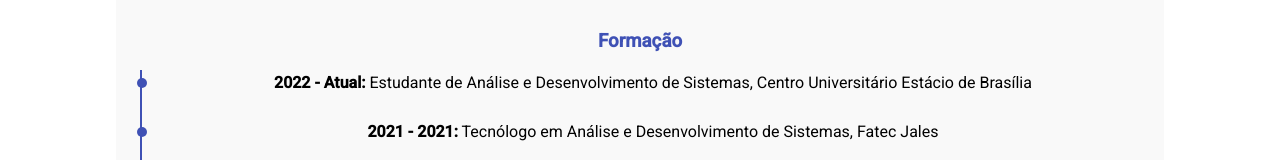
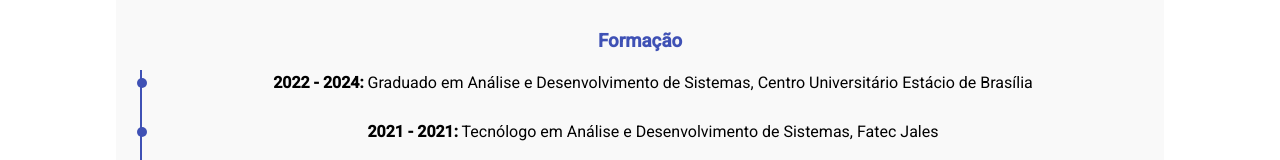
Before and after one commit to Gilvan-R-A/portfolio, an Angular app: page /about in a window 1280 px wide. Shown: the part 320-480 px from the top of the page. Built offline with nearby package versions, Linux system fonts and the light colour scheme.

Commit message:
refactor: "about" section text updated

```diff
--- a/src/app/about/about.component.html
+++ b/src/app/about/about.component.html
@@ -10,7 +10,7 @@
 
     <h3>Formação</h3>
     <ul class="timeline">
-        <li><strong>2022 - Atual:</strong> Estudante de Análise e Desenvolvimento de Sistemas, Centro Universitário Estácio de Brasília</li>
+        <li><strong>2022 - 2024:</strong> Graduado em Análise e Desenvolvimento de Sistemas, Centro Universitário Estácio de Brasília</li>
         <li><strong>2021 - 2021:</strong> Tecnólogo em Análise e Desenvolvimento de Sistemas, Fatec Jales</li>
         <li><strong>2019 - 2020:</strong> Técnico em Informática para Internet, Etec Santa Fé do Sul</li>
     </ul>
```
